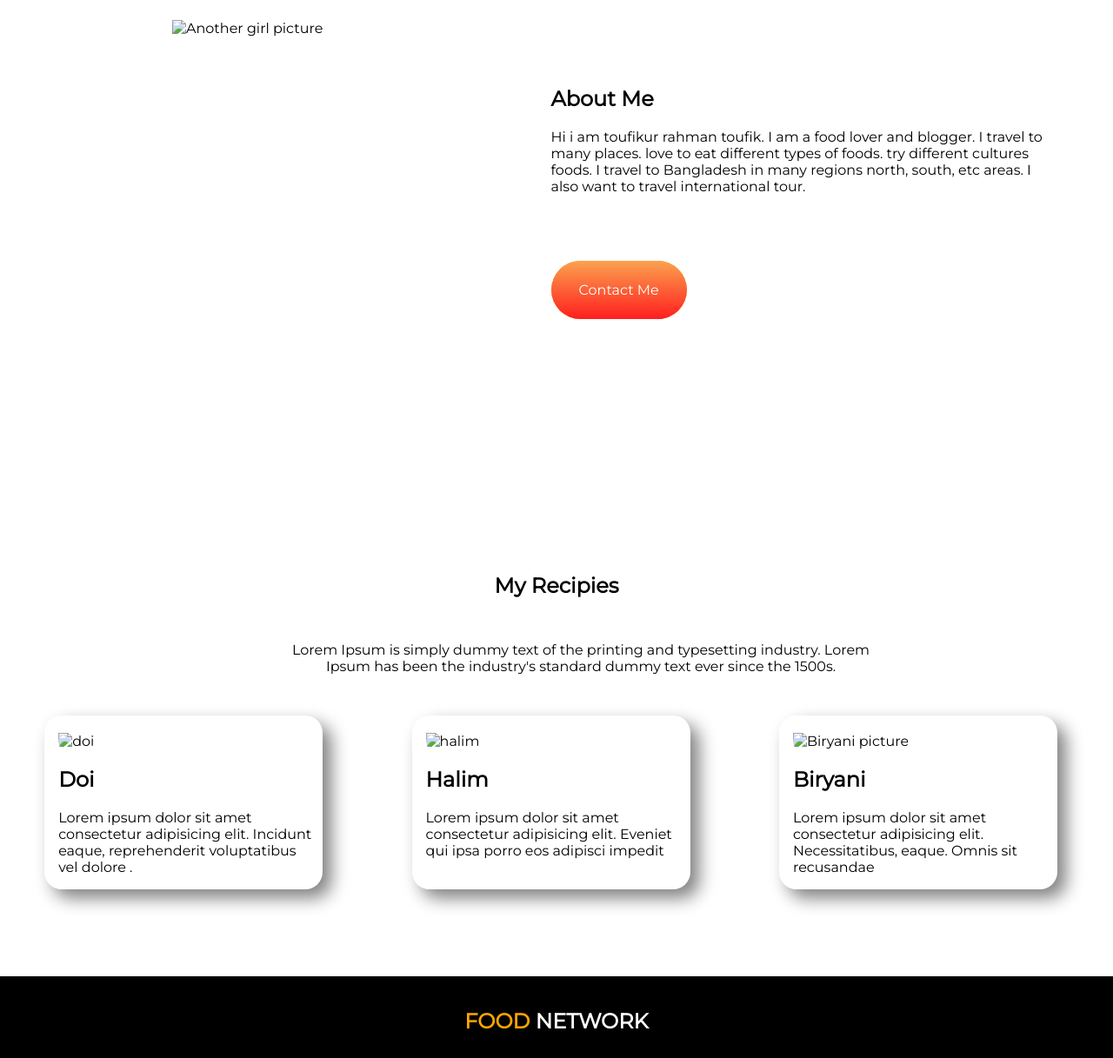
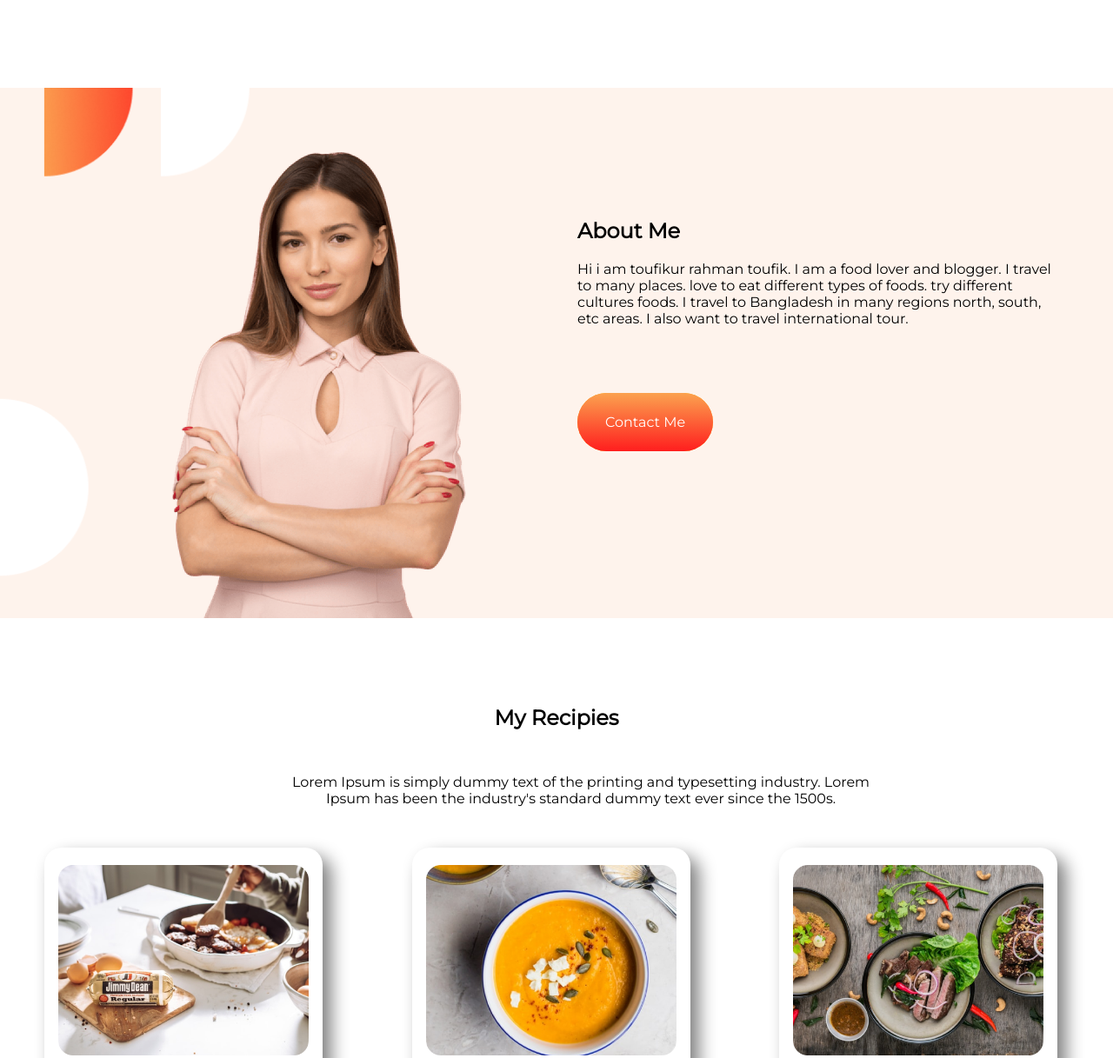
Before and after one commit to toufikcse/Food-Network, a plain HTML site: page index.html in a window 1280 px wide. Shown: the part 891-2108 px from the top of the page at 87% size. Drawn offline with Linux system fonts and the light colour scheme; the site is published under a folder, as on GitHub Pages, so addresses that start at the root find nothing.

Commit message:
final check

```diff
--- a/index.html
+++ b/index.html
@@ -23,13 +23,13 @@
             <a class="link-button" href="https://www.linkedin.com/in/toufikur/">Order Food</a>
         </div>
         <div class="half-width">
-            <img src="/images/girl1.png" alt="Girl picture">
+            <img src="images/girl1.png" alt="Girl picture">
         </div>
     </section>
 
     <section class="middle">
         <div class="half-width" id="size_image">
-            <img id="second-image" src="/images/girl2.png" alt="Another girl picture">
+            <img id="second-image" src="images/girl2.png" alt="Another girl picture">
         </div>
         <div class="half-width" id="size_div">
             <h2>About Me</h2>
@@ -42,17 +42,17 @@
         <p id="bottom-p">Lorem Ipsum is simply dummy text of the printing and typesetting industry. Lorem Ipsum has been the industry's standard dummy text ever since the 1500s.</p>
         <div id="bottom-main-div">
             <div class="one-third-width">
-                <img src="/images/doi.jpg" alt="doi">
+                <img src="images/doi.jpg" alt="doi">
                 <h2 class="food-name">Doi</h2>
                 <p>Lorem ipsum dolor sit amet consectetur adipisicing elit. Incidunt eaque, reprehenderit voluptatibus vel dolore .</p>
             </div>
             <div class="one-third-width">
-                <img src="/images/halim.png" alt="halim">
+                <img src="images/halim.png" alt="halim">
                 <h2 class="food-name">Halim</h2>
                 <p>Lorem ipsum dolor sit amet consectetur adipisicing elit. Eveniet qui ipsa porro eos adipisci impedit </p>
             </div>
             <div class="one-third-width">
-                <img src="/images/biryani.jpg" alt="Biryani picture">
+                <img src="images/biryani.jpg" alt="Biryani picture">
                 <h2 class="food-name">Biryani</h2>
                 <p>Lorem ipsum dolor sit amet consectetur adipisicing elit. Necessitatibus, eaque. Omnis sit recusandae </p>
             </div>
--- a/style.css
+++ b/style.css
@@ -11,7 +11,7 @@ body{
 .middle{
     padding-top: 10px;
     display: flex;
-    background-image: url("/images/back.png");
+    background-image: url("images/back.png");
     background-repeat: no-repeat;
     background-size: cover;
     margin-bottom: 100px;
```
